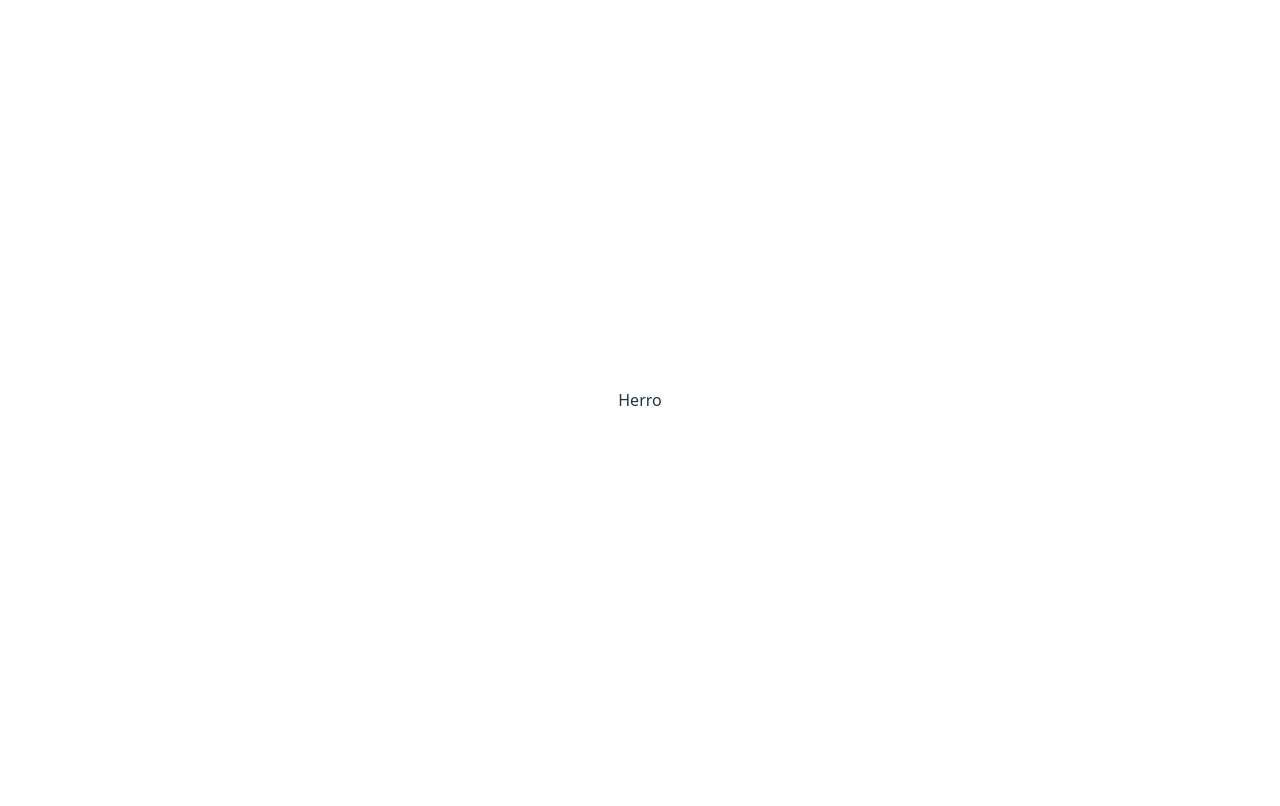
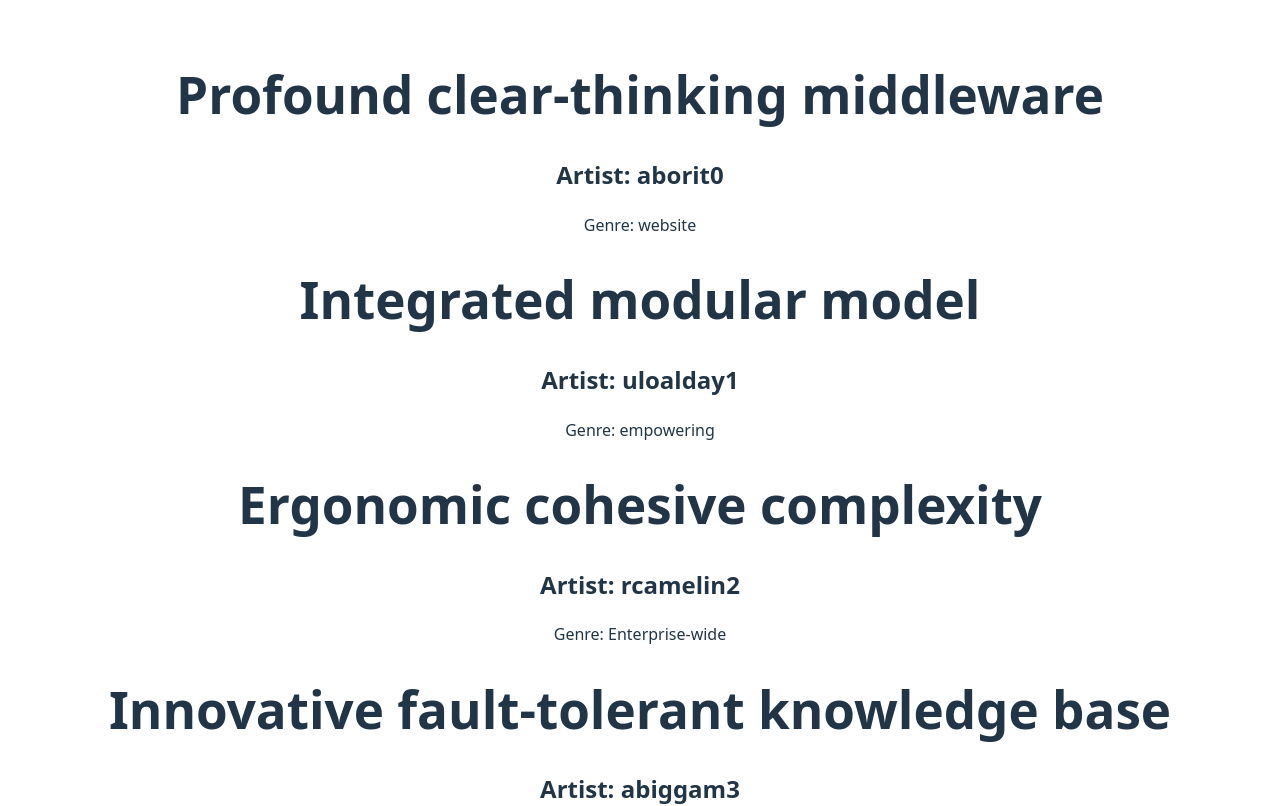
Before and after one commit to GU1LL0T1N3/spotify-project, a React (Vite) app in the folder spotify-api-project/: page / in a window 1280 px wide. Shown: the top 806 px of the page. Built offline with nearby package versions, Linux system fonts and the light colour scheme.

Commit message:
Display mock data through SearchResults in App.jsx

```diff
--- a/spotify-api-project/src/App.jsx
+++ b/spotify-api-project/src/App.jsx
@@ -1,10 +1,11 @@
-import React, { useState } from 'react'
-import './App.css'
+import React, { useState } from 'react';
+import './App.css';
+import SearchResults from './SearchResults';
 
 function App() {
   return (
     <>
-      <p>Herro</p>
+      <SearchResults />
     </>
   )
 }
--- a/spotify-api-project/src/SearchResults.jsx
+++ b/spotify-api-project/src/SearchResults.jsx
@@ -1,5 +1,16 @@
 import React from 'react';
+import Data from './mockData.json';
 
 export default function SearchResults() {
-
+    return (
+        <div>
+            {Data.map(songs => (
+                <div>
+                    <h1>{songs['song-title']}</h1>
+                    <h2>Artist: {songs.artist}</h2>
+                    <p>Genre: {songs.genre}</p>
+                </div>
+            ))}
+        </div>
+    )
 }
```
